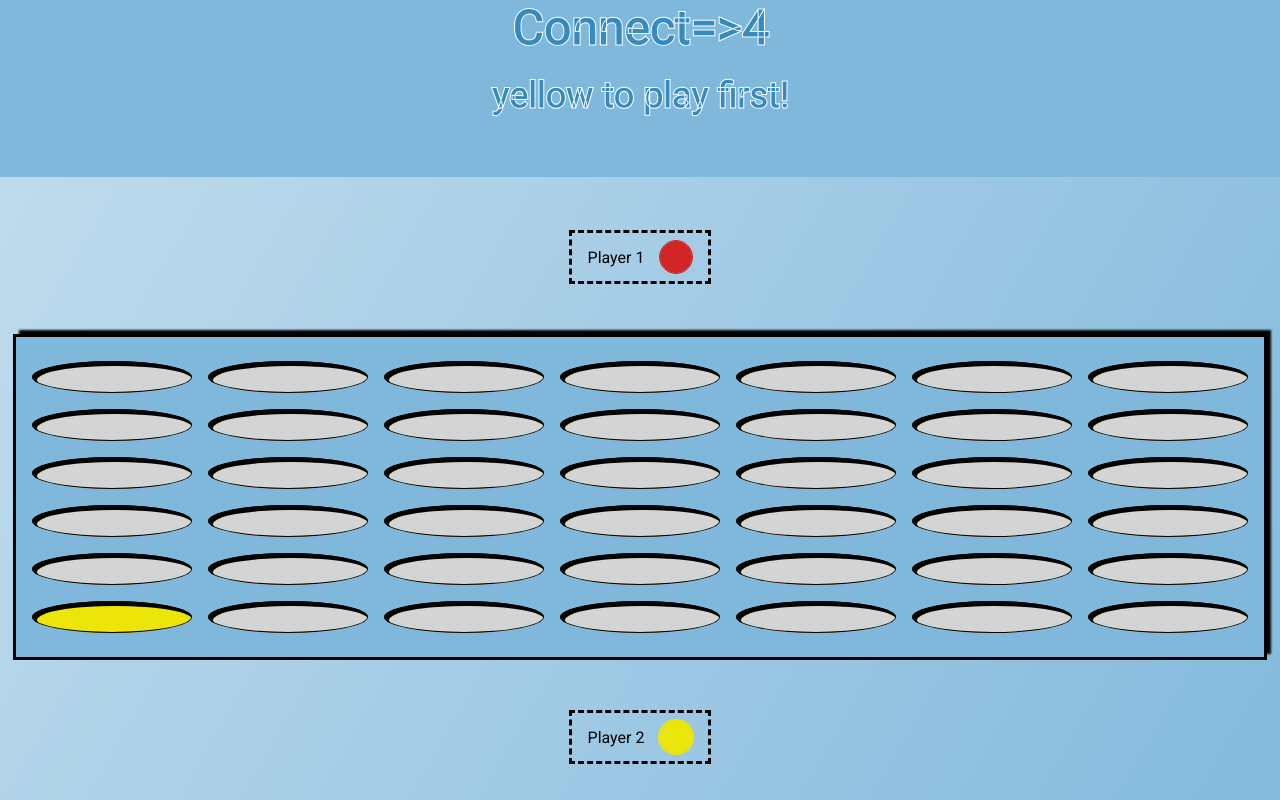
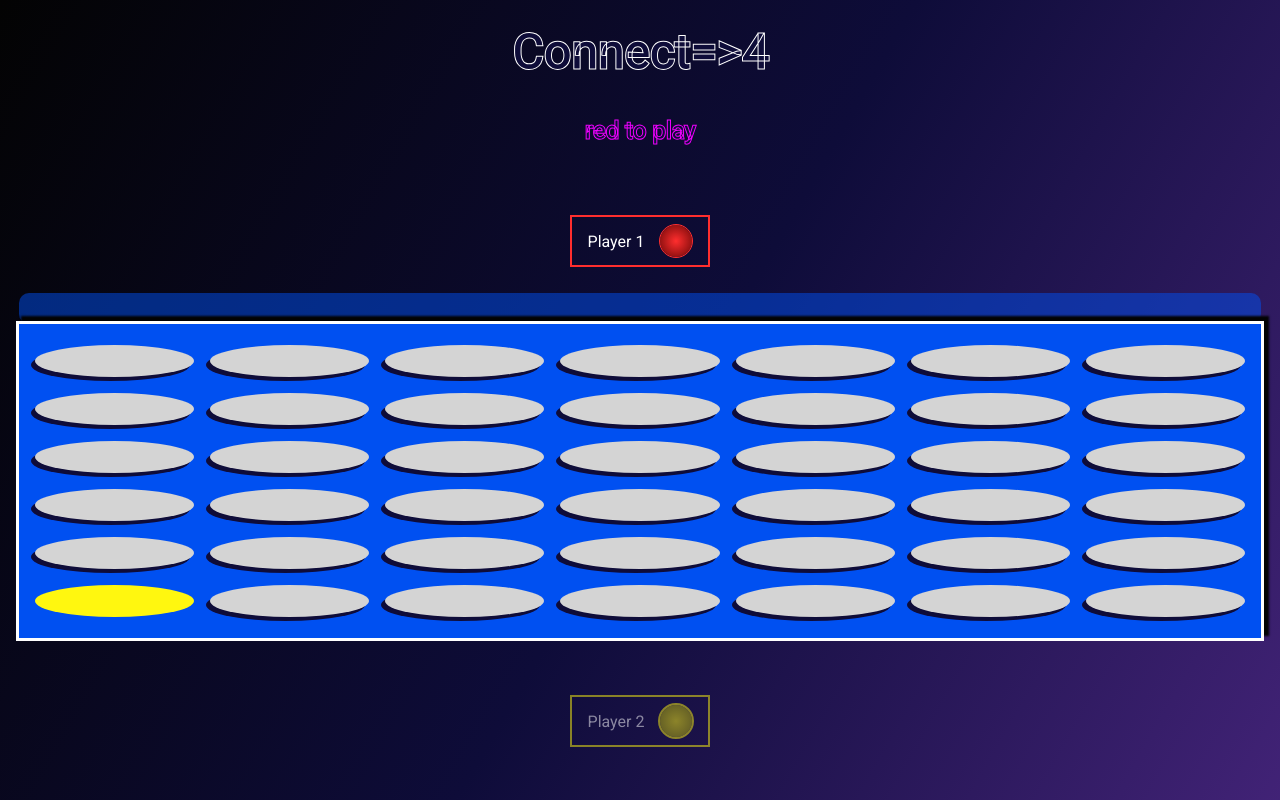
Before and after one commit to churlish404/connect-4, a website built with Vite: page index.html in a window 1280 px wide. Both pictures are taken after a click on the element 112 px from the left and 497 px from the top of the page. Shown: the top 800 px of the page. Built offline with nearby package versions, Linux system fonts and the light colour scheme.

Commit message:
Updated styles/colours and added updatePlayerDisplay() to help players keep track of turns

```diff
--- a/index.html
+++ b/index.html
@@ -5,7 +5,7 @@
     <meta name="viewport" content="width=device-width, initial-scale=1.0" />
     <title>Connect 4</title>
   </head>
-  <body>
+  <body id="page">
     <header class="header">
       <h1>Connect=>4</h1>
       <h2 class="game-info"></h2>
--- a/src/main.ts
+++ b/src/main.ts
@@ -14,6 +14,8 @@ let isGameOver: boolean = false;
 // HTML elements
 const boardHTML = document.querySelector(".game__board");
 const gameInfo = document.querySelector(".game-info");
+const player1Graphic = document.querySelector(".game__player1") as HTMLElement;
+const player2Graphic = document.querySelector(".game__player2") as HTMLElement;
 
 // Null checks
 if (!boardHTML) {
@@ -21,6 +23,12 @@ if (!boardHTML) {
 }
 if (!gameInfo) {
   throw new Error("Issue with gameInfo selector");
+}
+if (!player1Graphic) {
+  throw new Error("Issue with player1 info selector");
+}
+if (!player2Graphic) {
+  throw new Error("Issue with player2 info selector");
 }
 
 // functions
@@ -60,6 +68,19 @@ const createGridHTML = () => {
   }
 };
 
+// to update turn information and style graphics appropriately
+const updatePlayerDisplay = (currentPlayer: string) => {
+  gameInfo.innerHTML = `${currentPlayer} to play`;
+  if (currentPlayer == "red") {
+    player1Graphic.style.opacity = "1";
+    player2Graphic.style.opacity = "0.5";
+  } else {
+    player1Graphic.style.opacity = "0.5";
+    player2Graphic.style.opacity = "1";
+  }
+  return;
+};
+
 // initialising JS grid
 const createGrid = () => {
   board = [];
@@ -86,6 +107,7 @@ const setWindowStyle = (window: Element) => {
     board[windowColumn][windowRow] = player1;
     if (checkForWinner()) {
       gameOver();
+      return;
     }
     currentPlayer = player2;
   } else {
@@ -93,9 +115,12 @@ const setWindowStyle = (window: Element) => {
     board[windowColumn][windowRow] = player2;
     if (checkForWinner()) {
       gameOver();
+      return;
     }
     currentPlayer = player1;
   }
+  // update game info div
+  updatePlayerDisplay(currentPlayer);
 };
 
 const addToken = (event: Event) => {
@@ -256,5 +281,6 @@ const checkForWinner = (): boolean => {
 };
 
 const gameOver = () => {
-  console.log(`${currentPlayer} wins`);
+  gameInfo.innerHTML = `${currentPlayer} wins`;
+  return;
 };
--- a/src/styles/_player-info.scss
+++ b/src/styles/_player-info.scss
@@ -6,15 +6,22 @@
     display: flex;
     justify-content: space-evenly;
     align-items: center;
+    color: $color-white;
   }
 
   &__player1,
   &__player2 {
-    border: black dashed 3px;
     padding: 0.5em 1em;
     display: flex;
     align-items: center;
     gap: 1rem;
+  }
+
+  &__player1 {
+    border: $color-player1 solid 2px;
+  }
+  &__player2 {
+    border: $color-player2 solid 2px;
   }
 
   &__token {
@@ -24,19 +31,11 @@
 
     &--red {
       outline: solid 1px $color-player1;
-      background-color: $color-player1;
-      background: radial-gradient(
-        $color-player1 1em,
-        $color-player1--accent 1.2em
-      );
+      background: radial-gradient($color-player1, $color-player1--accent);
     }
     &--yellow {
       outline: solid 2px $color-player2;
-      background-color: $color-player2;
-      background: radial-gradient(
-        $color-player2 1em,
-        $color-player2--accent 1.2em
-      );
+      background: radial-gradient($color-player2, $color-player2--accent);
     }
   }
 }
--- a/src/styles/_variables.scss
+++ b/src/styles/_variables.scss
@@ -9,12 +9,16 @@ $color-black: #030303;
 $color-gray: #d4d4d4;
 
 // background colours
-$color-light: #bfdbed;
-$color-mid: #80b8db;
-$color-dark: #368abf;
+$color-board: #0050f1;
+$color-dark: #0e0c39;
+$color-purple: #47257d;
 
 // token colours
-$color-player1: #d12424;
-$color-player1--accent: #e46262;
-$color-player2: #ece509;
-$color-player2--accent: #f9f462;
+$color-player1: #ff2e2e;
+$color-player1--accent: #6a0606;
+$color-player2: #fff70f;
+$color-player2--accent: #989803;
+
+// font colours
+
+$color-game-info: #f200ff;
--- a/src/styles/main.scss
+++ b/src/styles/main.scss
@@ -1,23 +1,33 @@
 @use "./resets";
 @use "./variables" as *;
 @use "./player-info";
+
+#page {
+  background-image: linear-gradient(
+    120deg,
+    $color-black,
+    $color-dark,
+    $color-purple
+  );
+}
 .header {
-  background-color: $color-mid;
+  padding-top: 1em;
   color: $color-white;
   font-size: 1.5rem;
   -webkit-text-fill-color: $color-dark;
   -webkit-text-stroke: 1px;
   .game-info {
-    padding-top: 0.5em;
+    padding-top: 1.5em;
+    font-size: 1.5rem;
     width: 50%;
-    height: 15vh;
+    height: 10vh;
     display: inline-block;
+    color: $color-game-info;
   }
 }
 
 .game {
   height: 100vh;
-  background-image: linear-gradient(120deg, $color-light, $color-mid);
   display: flex;
   flex-direction: column;
 
@@ -32,6 +42,11 @@
       flex-direction: column;
       justify-content: center;
       gap: 1rem;
+
+      .filled {
+        filter: none;
+        border: $color-black;
+      }
 
       .window {
         height: 4vh;
@@ -48,28 +63,39 @@
 
   &__board {
     height: 40vh;
-    background-color: $color-mid;
+    background-color: $color-board;
     margin: 0 1rem;
-    outline: solid;
-    box-shadow: 0 3px 0 $color-black, 5px -5px 2px 2px $color-black;
-    // position: relative;
+    border: solid white;
+    box-shadow: 5px -5px 2px $color-black;
+    position: relative;
 
+    &::before {
+      content: "";
+      width: 100%;
+      display: block;
+      height: 10%;
+      background-color: $color-board;
+      border-radius: 10px;
+      opacity: 0.5;
+      position: absolute;
+      z-index: -1;
+      top: -10%;
+    }
+    // work in progress to build board legs
     // &::after {
     //   content: "";
-    //   width: 105%;
+    //   background-color: white;
+    //   width: 100%;
+    //   height: 10%;
     //   display: block;
-    //   height: 105%;
-    //   background-color: red;
-    //   opacity: 10;
     //   position: absolute;
-    //   // z-index: -1;
-    //   left: 50%;
+    //   bottom: -10%;
     // }
 
     .window {
-      box-shadow: inset 3px 3px 0 2px $color-black, inset 0 0 0 1px $color-black;
+      filter: drop-shadow(-4px 4px 0 $color-dark);
       border-radius: 50%;
-      background-color: $color-white;
+      background-color: $color-dark;
     }
   }
 }
```
